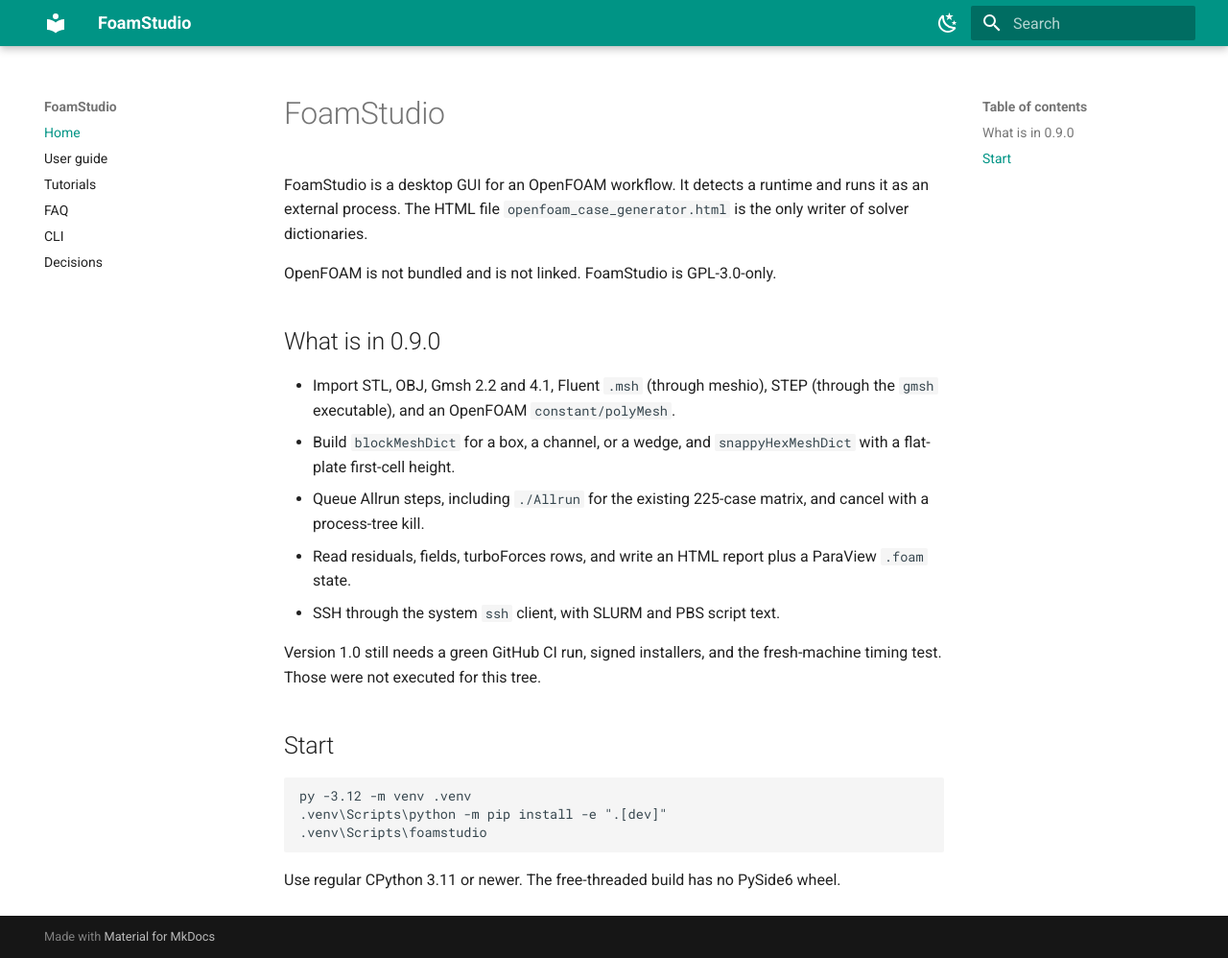
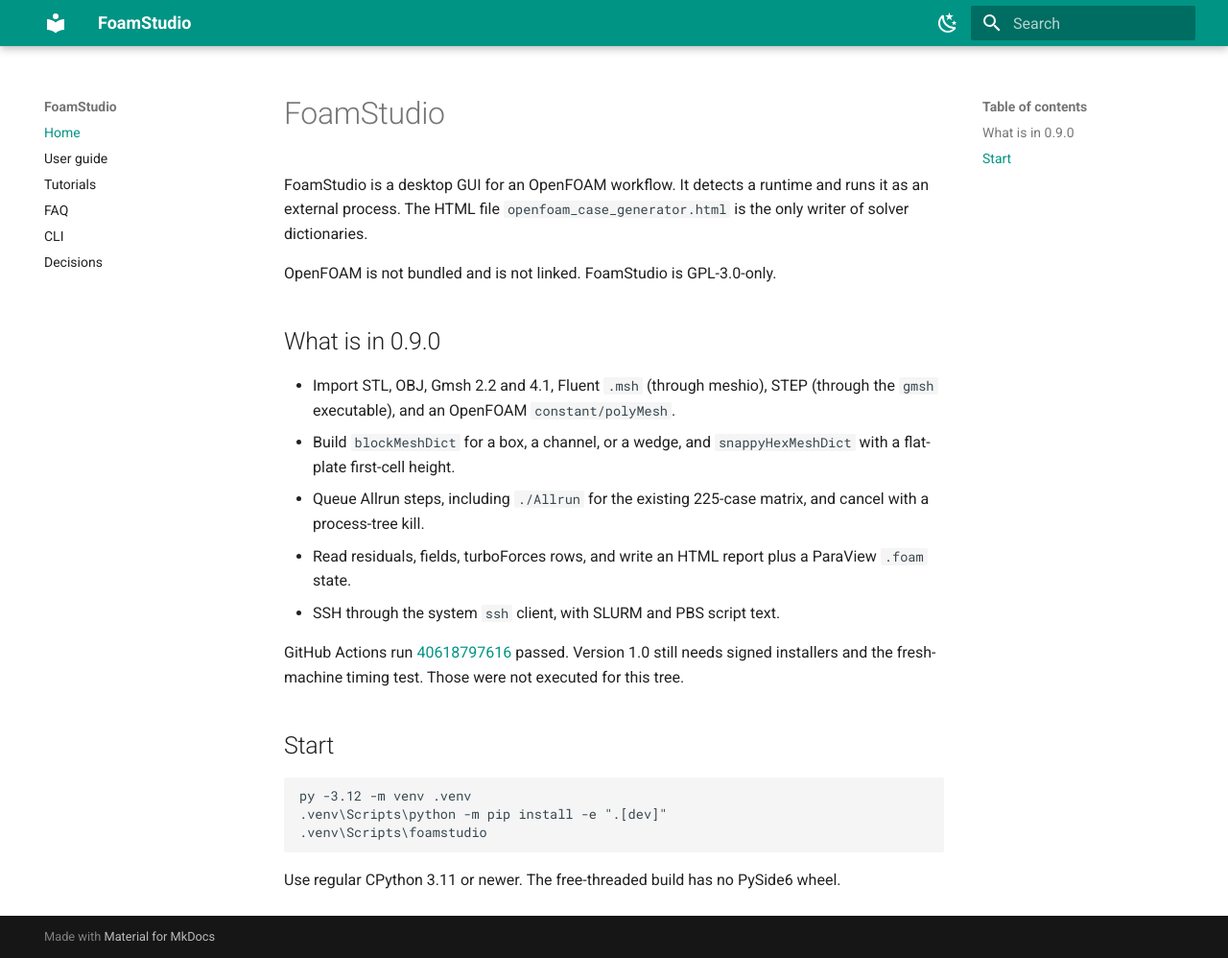
Before and after one commit to shanthoshkv/foamstudio, an MkDocs documentation site: the page built from docs/index.md, in a window 1280 px wide and 998 px high. Shown: the whole window at 96% size. Built offline with MkDocs 1.6.1 and Material for MkDocs 9.7.7, drawn with Linux system fonts in a browser that asks for light colours.

Commit message:
docs: record the green Actions run
Run 40618797616 passed. The solver jobs recorded 39 PASS for Foundation 12 and 40 PASS for ESI 2412. Signed installers, a fresh VM, ParaView, and sshd are still outstanding.

```diff
--- a/docs/index.md
+++ b/docs/index.md
@@ -12,7 +12,7 @@
 - Read residuals, fields, turboForces rows, and write an HTML report plus a ParaView `.foam` state.
 - SSH through the system `ssh` client, with SLURM and PBS script text.
 
-Version 1.0 still needs a green GitHub CI run, signed installers, and the fresh-machine timing test. Those were not executed for this tree.
+GitHub Actions run [40618797616](https://github.com/shanthoshkv/foamstudio/actions/runs/40618797616) passed. Version 1.0 still needs signed installers and the fresh-machine timing test. Those were not executed for this tree.
 
 ## Start
 
```
Also changed, not shown: CHANGELOG.md (+1 -1 lines), handoff.md (+7 -6 lines).
